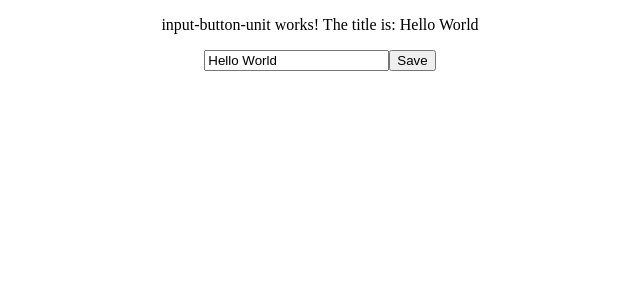
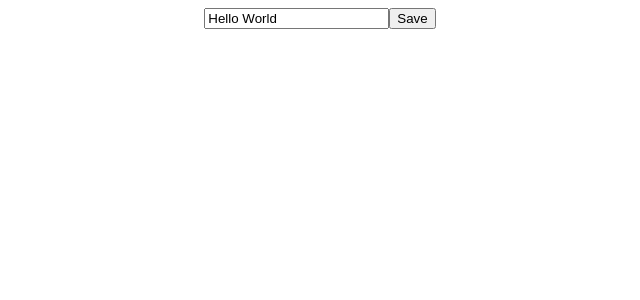
Before and after one commit to leticiacamposs2/ng-girls-todo, an Angular app: page / in a window 1280 px wide. Shown: the top 300 px of the page, without its empty margins (320-960 px from the left). Built offline with nearby package versions, Linux system fonts and the light colour scheme.

Commit message:
guardando a referencia de um elemento em uma variavel, passando para o button

```diff
--- a/src/app/input-button/input-button.component.html
+++ b/src/app/input-button/input-button.component.html
@@ -1,11 +1,7 @@
-<p>
-  input-button-unit works!
-  The title is: {{ title }}
-</p>
+<input #inputElementRef
+  [value]="title"
+  (keyup.enter)="changeTitle($event.target.value)">
 
-<input [value]="title"
-       (keyup.enter)="changeTitle($event.target.value)">
-
-<button (click)="changeTitle('Button Clicked!')">
+<button (click)="changeTitle(inputElementRef.value)">
   Save
 </button>
```
